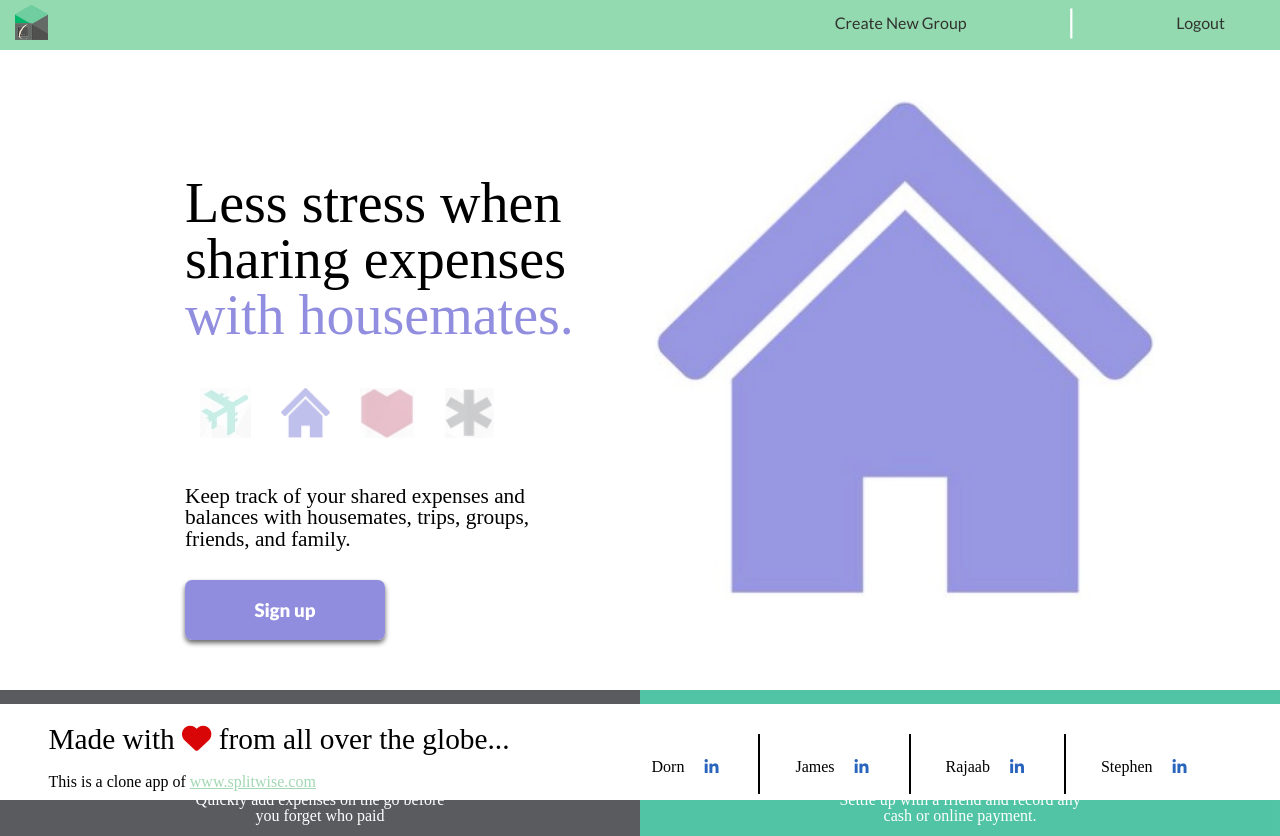
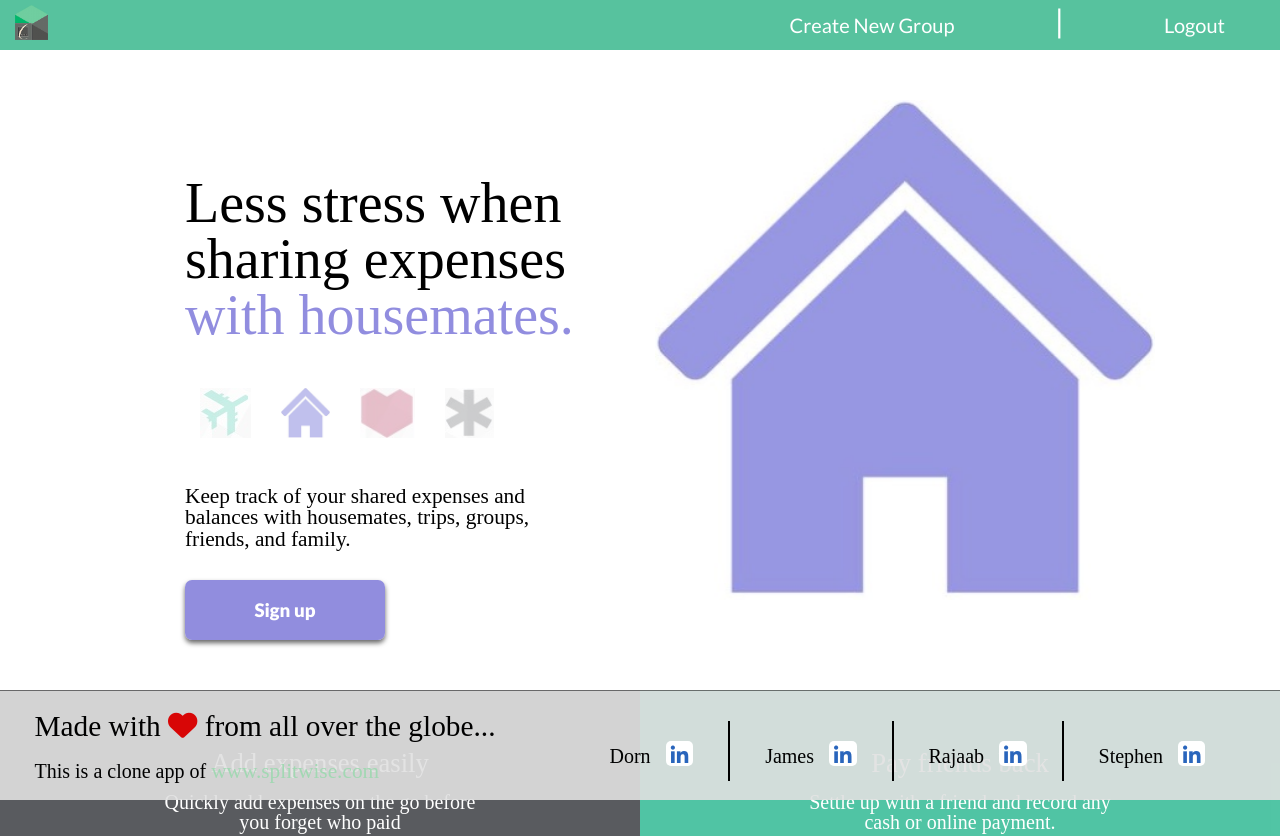
Before and after one commit to rajaabnadeem/chippdIn, a React (Create React App) app in the folder react-app/: page / in a window 1280 px wide. Shown: the top 836 px of the page. Built offline with nearby package versions, Linux system fonts and the light colour scheme; no server answers.

Commit message:
more continuity

```diff
--- a/react-app/src/components/Footer/Footer.css
+++ b/react-app/src/components/Footer/Footer.css
@@ -2,14 +2,15 @@
     display: flex;
     flex-direction: row;
     justify-content: space-around;
-    background-color: rgb(255, 255, 255);
+    background-color: rgba(224, 224, 224, 0.9);
     position: fixed;
     left: 0;
     bottom: 0;
     width: 100%;
-    height: 12%;
+    height: 110px;
     text-align: center;
     z-index: 1000;
+    border-top: 1px solid rgba(0, 0, 0, 0.5);
     color: black;
 }
 
--- a/react-app/src/components/Footer/index.js
+++ b/react-app/src/components/Footer/index.js
@@ -8,7 +8,7 @@ const Footer = ({ path }) => {
         <div
             className={
                 path === '/login' || path === '/signup'
-                    ? 'footer-login'
+                    ? 'footer-dash'
                     : 'footer-dash'
             }
         >
--- a/react-app/src/components/NavBar/NavBar.css
+++ b/react-app/src/components/NavBar/NavBar.css
@@ -2,12 +2,20 @@
     display: flex;
     flex-direction: row;
     justify-content: space-between;
+    color: white;
     /* background-color: rgb(125, 185, 149); */
-    background-color: rgb(148, 218, 176);
+    background-color: rgba(69, 188, 148, 0.9);
     width: 100%;
     font-family: 'Lato', sans-serif;
     height: 50px;
     padding: 5px;
+}
+
+a {
+    font-size: 16pt;
+    color: white;
+
+    text-decoration: none;
 }
 
 .navRight {
@@ -37,3 +45,8 @@ img {
     margin: 0px 50px 10px 50px;
     font-size: 24pt;
 }
+
+div {
+    color: white;
+    font-size: 15pt;
+}
```
